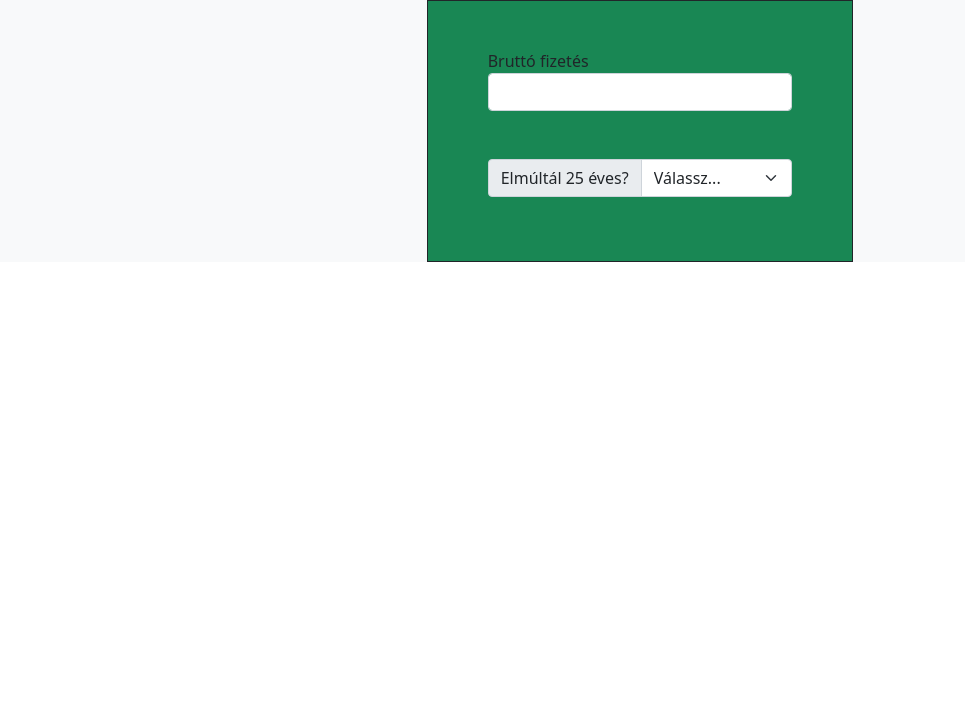
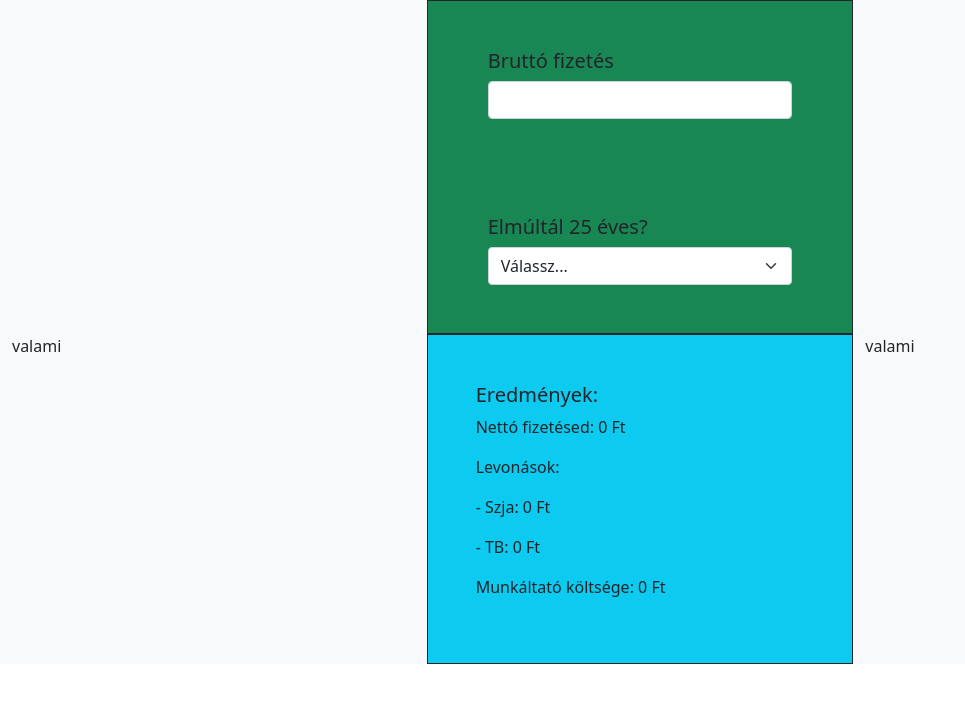
Before and after one commit to gustavkis/Brutto_netto_kalkulator, a plain HTML site: page index.html in a window 1280 px wide. Shown: the whole page, without its empty margins (0-965 px from the left). Drawn offline with nearby package versions, Linux system fonts and the light colour scheme.

Commit message:
Másosik row, szöveg, formázás

```diff
--- a/index.html
+++ b/index.html
@@ -22,26 +22,39 @@
       <div class="row  bg-light">
         <div class="col-4"></div>
         <div class="col-4 border border-dark bg-success">
-            <form class="p-5 align-items-center">
+            <form class="align-items-center">
 
-                <div class="col-auto">
-                  <label for="darabSzan">Bruttó fizetés</label>
-                  <input type="number" class="form-control" id="darabSzam" />
+                <div class="col-auto p-5">
+                  <label for="bruttoBer"><h5>Bruttó fizetés</h5></label>
+                  <input type="number" class="form-control" id="bruttoBer" />
                 </div>
-                <div class="input-group pt-5 mb-3">
-                    <label class="input-group-text" for="inputGroupSelect01">Elmúltál 25 éves?</label>
-                    <select class="form-select" id="inputGroupSelect01">
-                      <option selected>Válassz...</option>
-                      <option value="1">Igen</option>
-                      <option value="2">Nem</option>
+                <div class="col-auto p-5">
+
+                    <label for="kora"><h5>Elmúltál 25 éves?</h5></label>
+                    <select class="form-select" id="kora">
+                        <option selected>Válassz...</option>
+                      <option id="igen" value="1">Igen</option>
+                      <option id="nem" value="2">Nem</option>
                    </select>
                   </div>
+           </form>
+         <div class="col-4"></div>
+      </div>
+    </div>
+    <div class="row bg-light">
 
-              </form>
+        <div class="col-4">valami</div>
+        <div class="col-4 bg-info border border-dark p-5">
+            <h5>Eredmények: </h5>
+            <p>Nettó fizetésed: <span id="nettoFizetes">0</span> Ft</p>
+            <p>Levonások:</p>
+            <p>- Szja: <span id="szJa">0</span> Ft</p>
+            <p>- TB: <span id="tb">0</span> Ft</p>
+            <p>Munkáltató költsége: <span id="munkaltatoKoltsege">0</span> Ft</p>
+        </div>
+        <div class="col-4">valami</div>
 
 
-        <div class="col-4"></div>
-      </div>
     </div>
 
     <script src="/script.js"></script>
```
